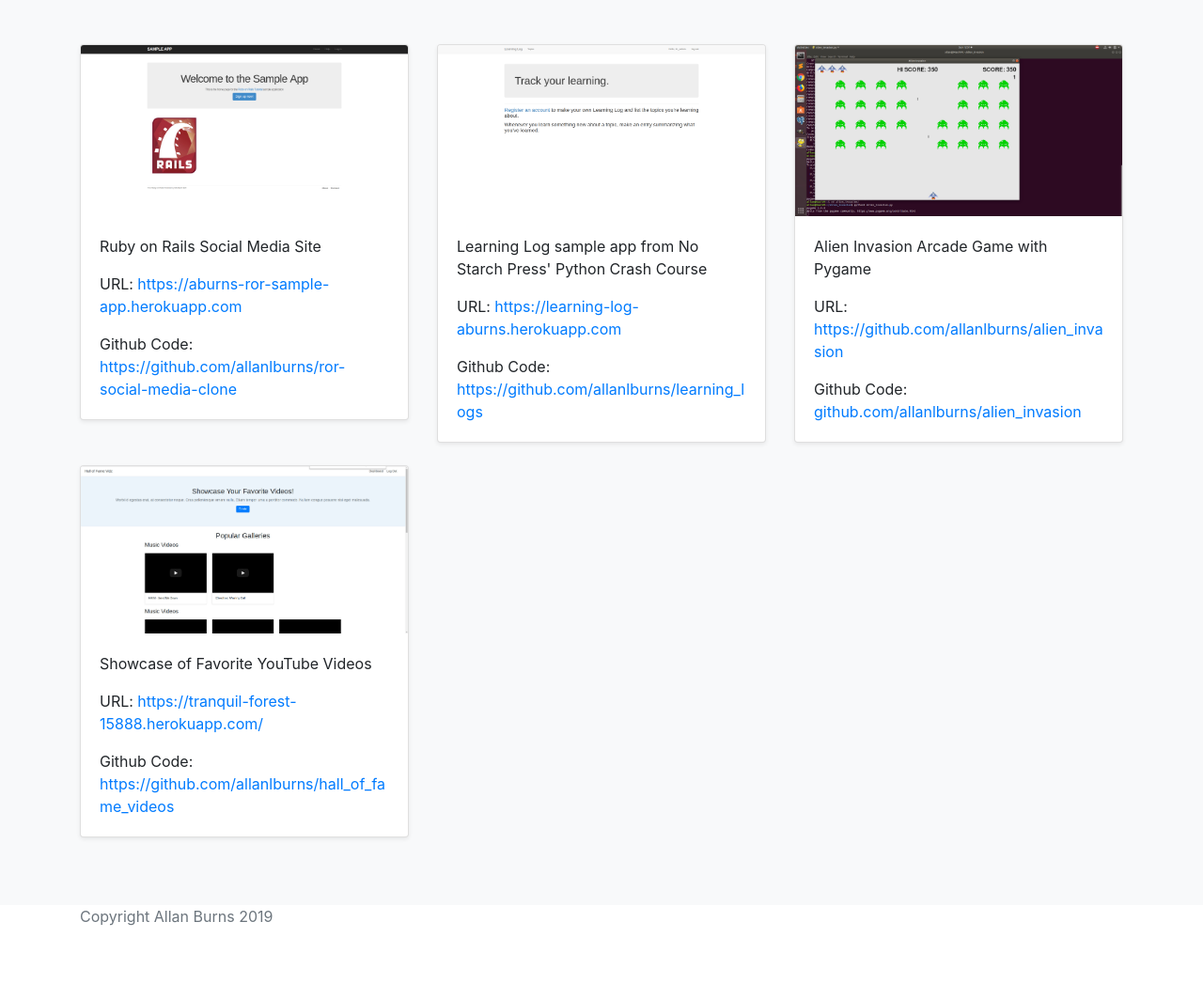
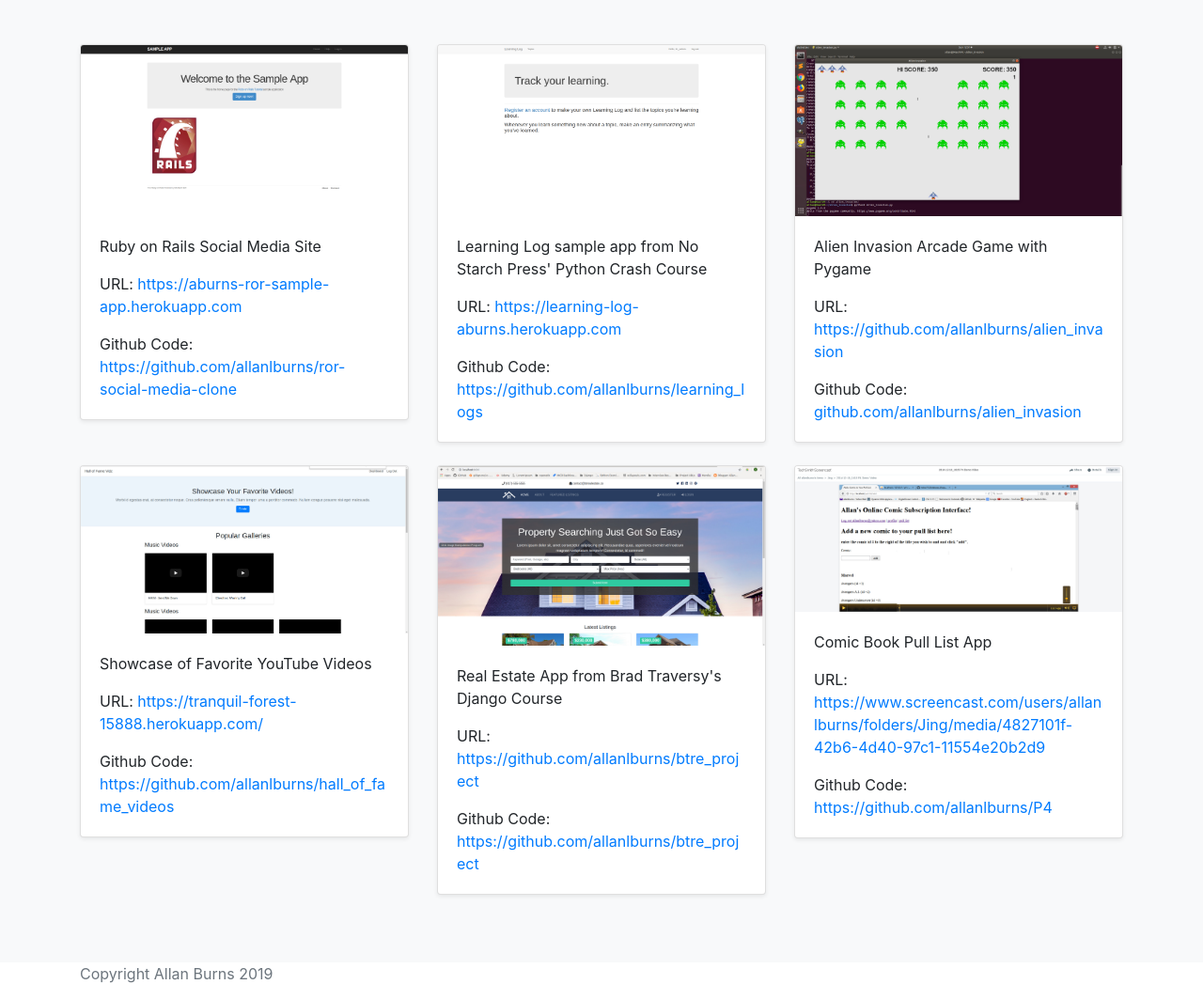
Before and after one commit to allanlburns/portfolio, a Django app: page / in a window 1280 px wide. Shown: the part 765-1829 px from the top of the page at 94% size. Before the commit the page ends 1750 px from the top, so only its background shows below. Run offline with Django 3.2, Linux system fonts and the light colour scheme; data that the repository does not hold is empty; some libraries are stand-ins or nearby versions.

Commit message:
Add project cards for real estate project and Comic Pull list app.

```diff
--- a/jobs/templates/jobs/home.html
+++ b/jobs/templates/jobs/home.html
@@ -136,9 +136,9 @@
 						</div>
 					</div>
 
-					<!-- <div class="col-md-4">
+					<div class="col-md-4">
 						<div class="card mb-4 shadow-sm">
-							<a href="{% static 'alien_invasion.jpg' %}"><img class="card-img-top" src="{% static 'alien_invasion.jpg' %}"></a>
+							<a href="{% static 'btre_thumbnail.jpg' %}"><img class="card-img-top" src="{% static 'btre_thumbnail.jpg' %}"></a>
 							<div class="card-body">
 								<p class="card-text">Real Estate App from Brad Traversy's Django Course</p>
 								<p class="card-text">URL: <a href="https://github.com/allanlburns/btre_project" target="_blank">https://github.com/allanlburns/btre_project</a></p>
@@ -146,7 +146,21 @@
 									" target="_blank">https://github.com/allanlburns/btre_project</a></p>
 							</div>
 						</div>
-					</div> -->
+					</div>
+
+					<div class="col-md-4">
+						<div class="card mb-4 shadow-sm">
+							<a href="{% static 'p4_thumbnail_3.jpg' %}"><img class="card-img-top" src="{% static 'p4_thumbnail_3.jpg' %}"></a>
+							<div class="card-body">
+								<p class="card-text">Comic Book Pull List App</p>
+								<p class="card-text">URL: <a href="https://www.screencast.com/users/allanlburns/folders/Jing/media/4827101f-42b6-4d40-97c1-11554e20b2d9" target="_blank">https://www.screencast.com/users/allanlburns/folders/Jing/media/4827101f-42b6-4d40-97c1-11554e20b2d9</a></p>
+								<p class="card-text">Github Code: <a href="https://github.com/allanlburns/P4
+									" target="_blank">https://github.com/allanlburns/P4</a></p>
+							</div>
+						</div>
+					</div>
+
+
 				</div>
 			</div>
 		</div>
```
Also changed, not shown: portfolio/static/btre_thumbnail.jpg (added), portfolio/static/p4_thumbnail_3.jpg (added), 5 other files.
